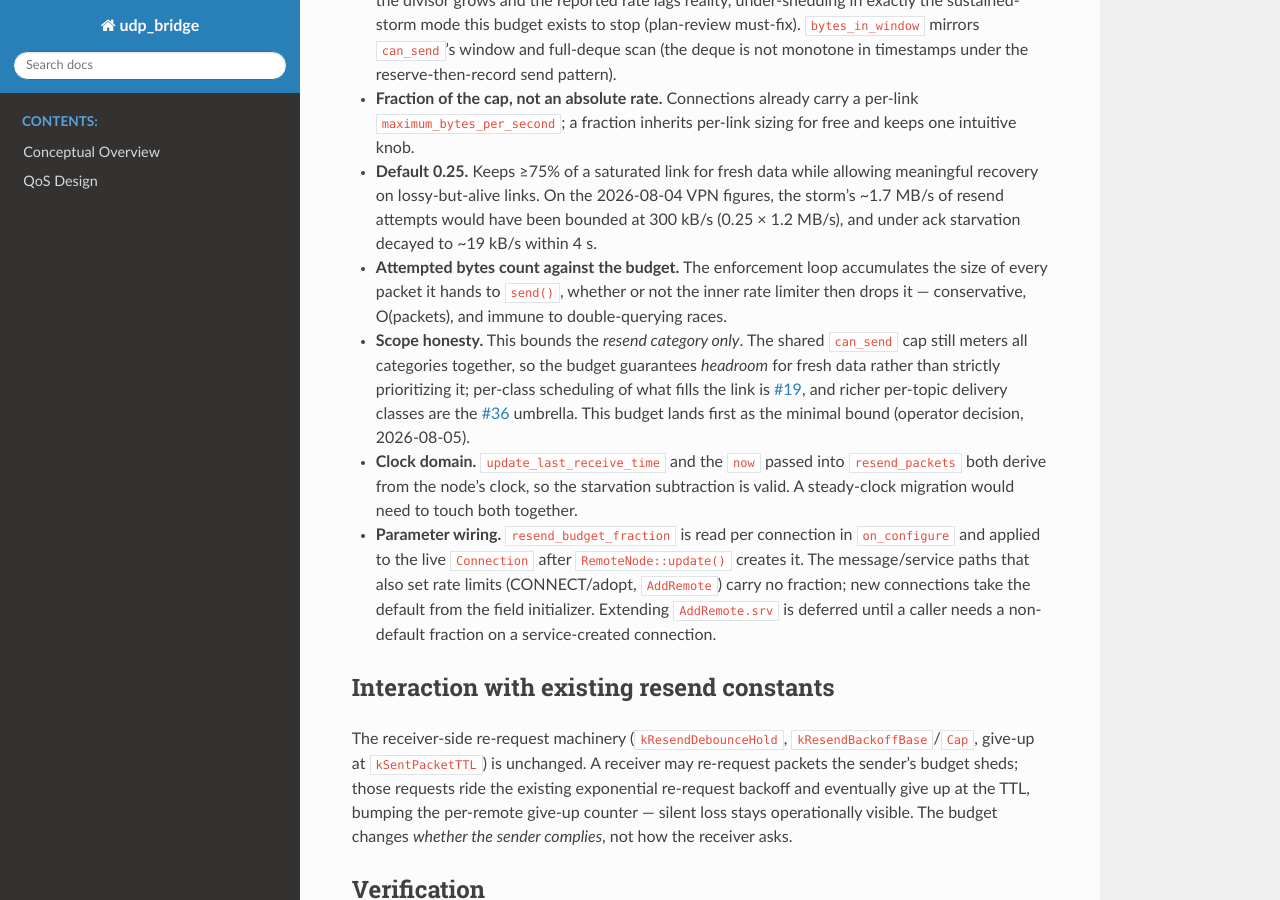
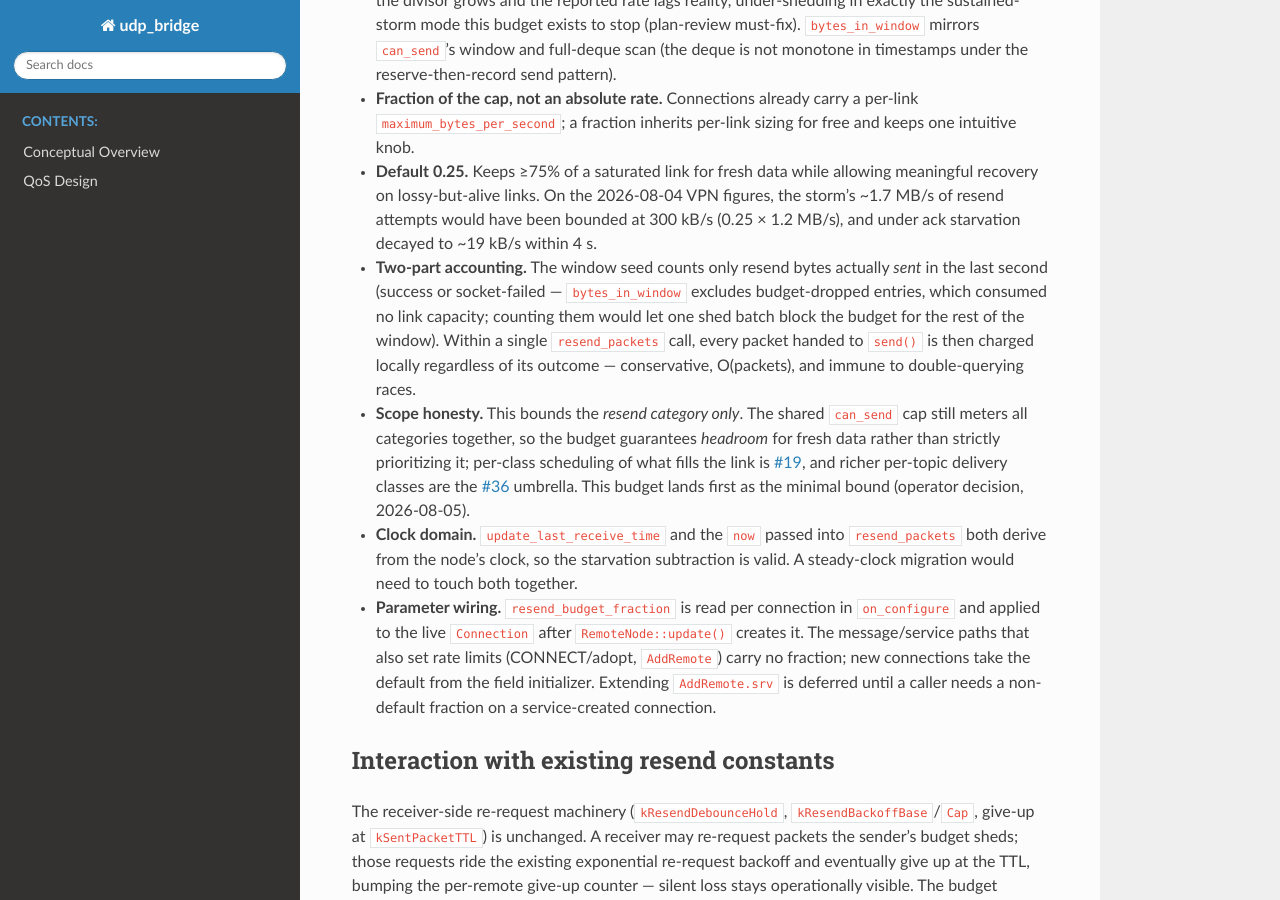
Before and after one commit to rolker/udp_bridge, a Sphinx documentation site: the page built from udp_bridge/doc/resend_budget_design.md, in a window 1280 px wide and 900 px high, scrolled down 1396 px. Built offline with Sphinx 7.4.7 and the Read the Docs theme 3.1.0, drawn with Linux system fonts in a browser that asks for light colours.

Commit message:
docs: align budget-accounting wording with actual seed semantics (#44)
Copilot PR review (both comments, same point): the design note and the
resend-loop comment claimed attempted bytes count against the budget
even when dropped, but the window seed (bytes_in_window) deliberately
excludes budget-dropped entries — they consumed no link capacity, and
counting them would let one shed batch block the budget for the rest of
the window. Wording now states the two-part accounting exactly; no
behavior change.

Co-Authored-By: Claude Fable 5 <noreply@anthropic.com>
Claude-Session: https://claude.ai/code/session_018kytWuD75cZB64C7QV5RQn

```diff
--- a/udp_bridge/doc/resend_budget_design.md
+++ b/udp_bridge/doc/resend_budget_design.md
@@ -77,10 +77,14 @@ Two coupled bounds, both enforced in `Connection::resend_packets()`:
   bounded at 300 kB/s (0.25 × 1.2 MB/s), and under ack starvation decayed
   to ~19 kB/s within 4 s.
 
-- **Attempted bytes count against the budget.** The enforcement loop
-  accumulates the size of every packet it hands to `send()`, whether or
-  not the inner rate limiter then drops it — conservative, O(packets),
-  and immune to double-querying races.
+- **Two-part accounting.** The window seed counts only resend bytes
+  actually *sent* in the last second (success or socket-failed —
+  `bytes_in_window` excludes budget-dropped entries, which consumed no
+  link capacity; counting them would let one shed batch block the budget
+  for the rest of the window). Within a single `resend_packets` call,
+  every packet handed to `send()` is then charged locally regardless of
+  its outcome — conservative, O(packets), and immune to double-querying
+  races.
 
 - **Scope honesty.** This bounds the *resend category only*. The shared
   `can_send` cap still meters all categories together, so the budget
```
Also changed, not shown: 1 other file.
